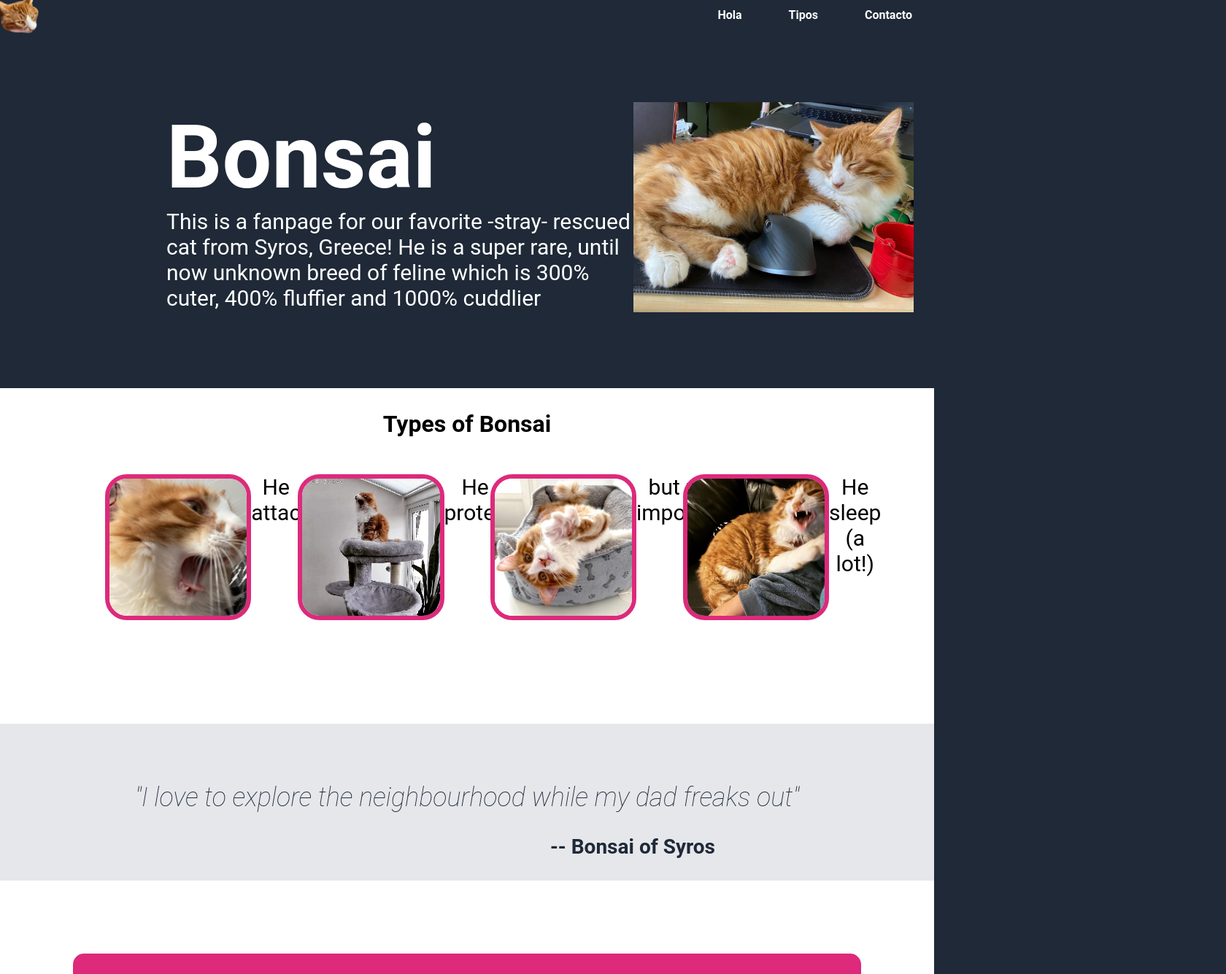
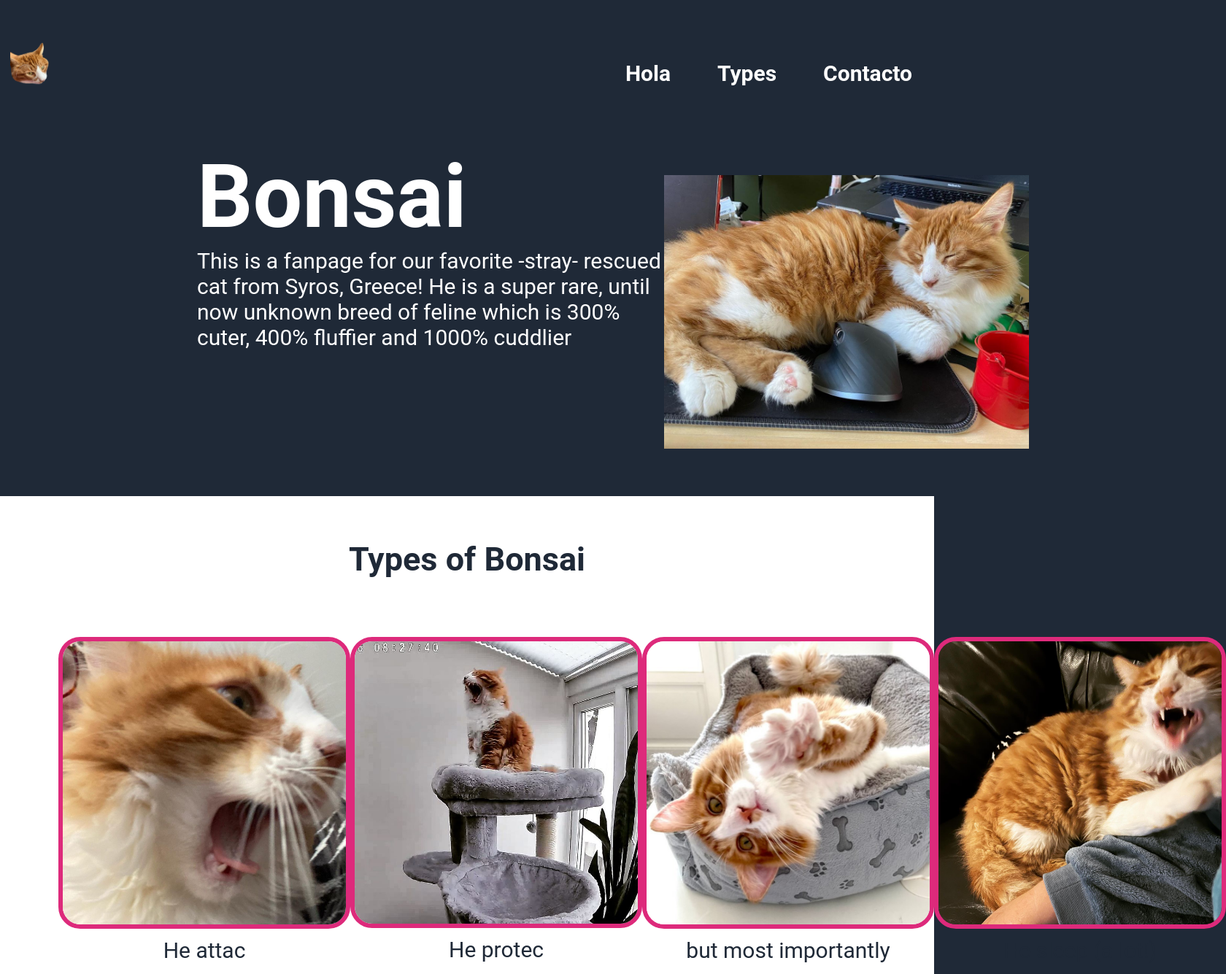
Before and after one commit to lordsp/landing-page, a plain HTML site: page index.html in a window 1280 px wide. Shown: the top 1335 px of the page at 73% size, 1680 px wide, since content can reach past the window. Drawn offline with Linux system fonts and the light colour scheme.

Commit message:
all good but final steps

```diff
--- a/css/main.css
+++ b/css/main.css
@@ -16,16 +16,16 @@ body {
 .header {
     display: flex;
     color: #f9faf8;
-    size: 24px;
     font-style: bold;
     width: 100%;
-    height: 40px;
+    height: 30px;
     align-items: center;
 }
 
 .headerimg {
-   width: 50%;
-   text-align: start;
+    width: 84px;
+    height: 84px;
+    margin-right: auto;
 }
 
 .headerlinks {
@@ -39,6 +39,7 @@ body {
     font-weight: bold;
     height: 40px;
     padding: 30px;
+    font-size: 30px;
 }
 
 /* Intro */
@@ -49,7 +50,7 @@ body {
     width: 100%;
     align-items: center;
     justify-content: center;
-    padding: 100px;
+    padding: 200px;
 }
 
 .introText {
@@ -66,20 +67,26 @@ body {
 }
 
 .introImg {
-    width: 30%;
-    height: auto;
+    width: 500px;
+    height: 200px;
+    object-fit: cover;
+    /*border: 4px solid #3882F6;
+    border-radius: 15px;
+    margin: 5px 20px 0px 20px;*/
 }
 
 /* Bonsai Types */
 .bonsaiTypes {
     background-color: #fff;
-    height: 400px;
+    height: 600px;
     align-items: center;
     padding: 30px;
+    color: #1f2937;
 }
 
-.bonsayTypes h1 {
+.bonsaiTypes h1 {
 padding: 30px;
+font-size: 45px;
 }
 
 .cuadritos {
@@ -90,15 +97,20 @@ padding: 30px;
 
 .juls {
     display:flex;
-    width: 200px;
-    height: 200px;
+    width: 400px;
+    height: 400px;
     font-size: 30px;
+    flex-direction: column;
 }
 
 .juls img {
     border-radius: 30px;
     border: 6px solid #DD2A7B;
 
+}
+
+.juls p {
+    padding: 12px;
 }
 
 
@@ -112,13 +124,13 @@ padding: 30px;
 .quote {
     background-color: #E5E7EB;
     color: #1f2937;
-    padding-top: 80px;
-    padding-bottom: 30px;
+    padding-top: 120px;
+    padding-bottom: 50px;
     align-items: center;
 }
 
 .quote p {
-    font-size: 36px;
+    font-size: 60px;
     font-style: italic;
     font-weight: lighter;
 }
@@ -147,6 +159,7 @@ padding: 30px;
     background-color: #DD2A7B;
     border-radius: 15px;
     align-items: center;
+    justify-content: center;
 }
 
 .socialRect {
@@ -170,8 +183,10 @@ padding: 30px;
     border-color: #fff;
     font-size: 30px;
     border-radius: 25px;
-    border: 2px solid #fff;
+    border: 4px solid #fff;
     padding: 15px;
+    text-align: center;
+    font-weight: bolder;
 }
 
 /* Footer */
@@ -179,7 +194,8 @@ padding: 30px;
     background-color: #1f2937;
     color: #E5E7EB;
     font-family: 'Roboto' arial;
-    padding: 30px;
+    font-size: 30px;
+    padding: 100px;
 }
 
 .responsive {
--- a/index.html
+++ b/index.html
@@ -5,19 +5,19 @@
     <meta charset="UTF-8">
     <meta http-equiv="X-UA-Compatible" content="IE=edge">
     <meta name="viewport" content="width=device-width, initial-scale=1.0">
-    <link rel="icon" href="">
+    <link rel="icon" href="images/bonsaiicono.png">
     <link href="css/main.css" rel="stylesheet" type="text/css" media="all" />
     <title>Bonsai of Syros</title>
 </head>
 
 <body>
-    <header class="header">
+    <header class="header" style="position:absolute; top:0px; left:0px; height:200px; right:0px;overflow:hidden;">
         <div class="headerimg">
             <img src="images/bonsaiicono.png" height="60px" alt="bonsai">
         </div>
         <div class="headerlinks">
             <a href="#">Hola</a>
-            <a href="#">Tipos</a>
+            <a href="#bonsaiTypes">Types</a>
             <a href="#">Contacto</a>
         </div>
     </header>
@@ -34,7 +34,7 @@
                 <img src="images/bonsaimain.jpeg" alt="Bonsai" class="responsive">
             </div>
         </div>
-        <div class="bonsaiTypes">
+        <div id="bonsaiTypes" class="bonsaiTypes">
             <h1>
                 Types of Bonsai
             </h1>
```
Also changed, not shown: 2 other files.
